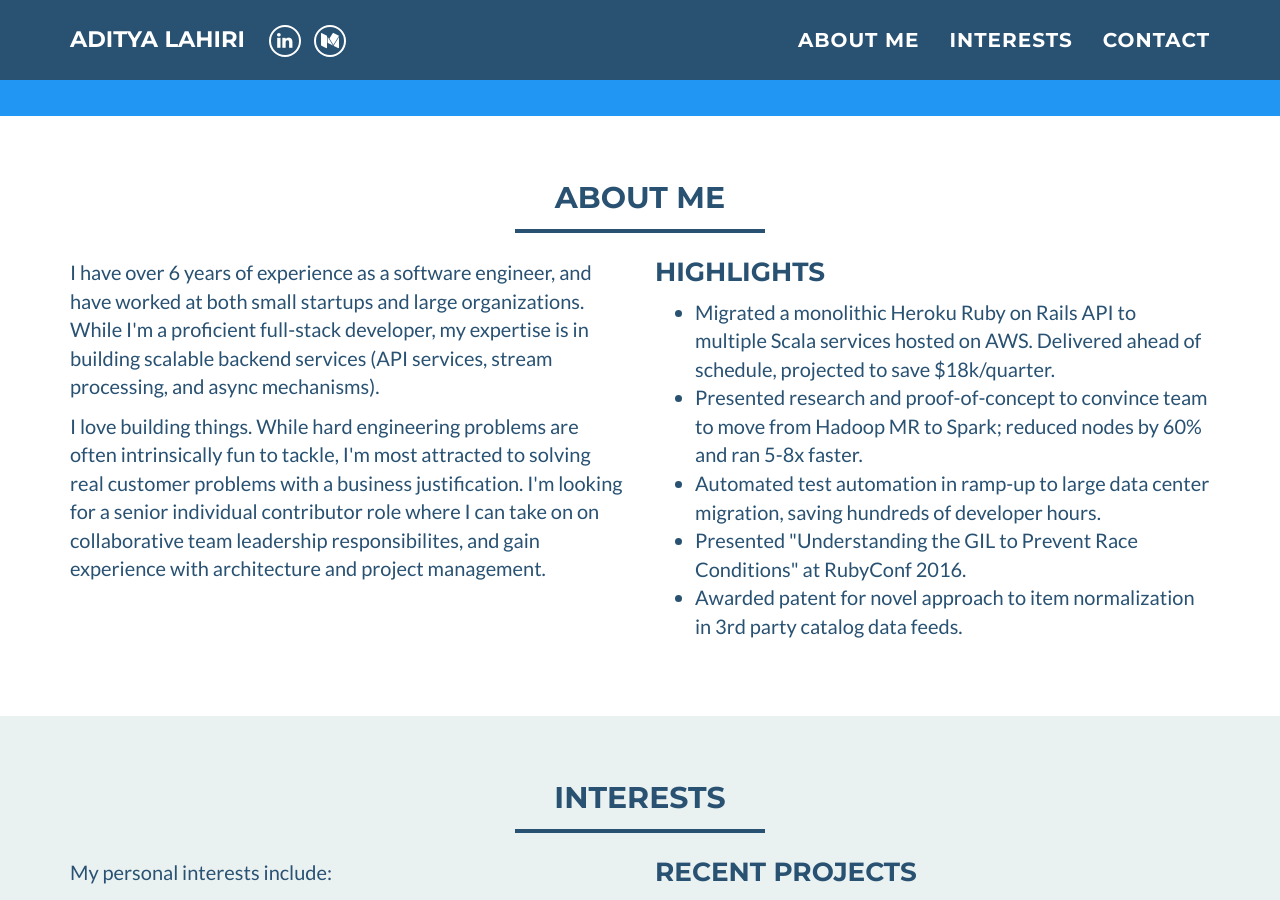
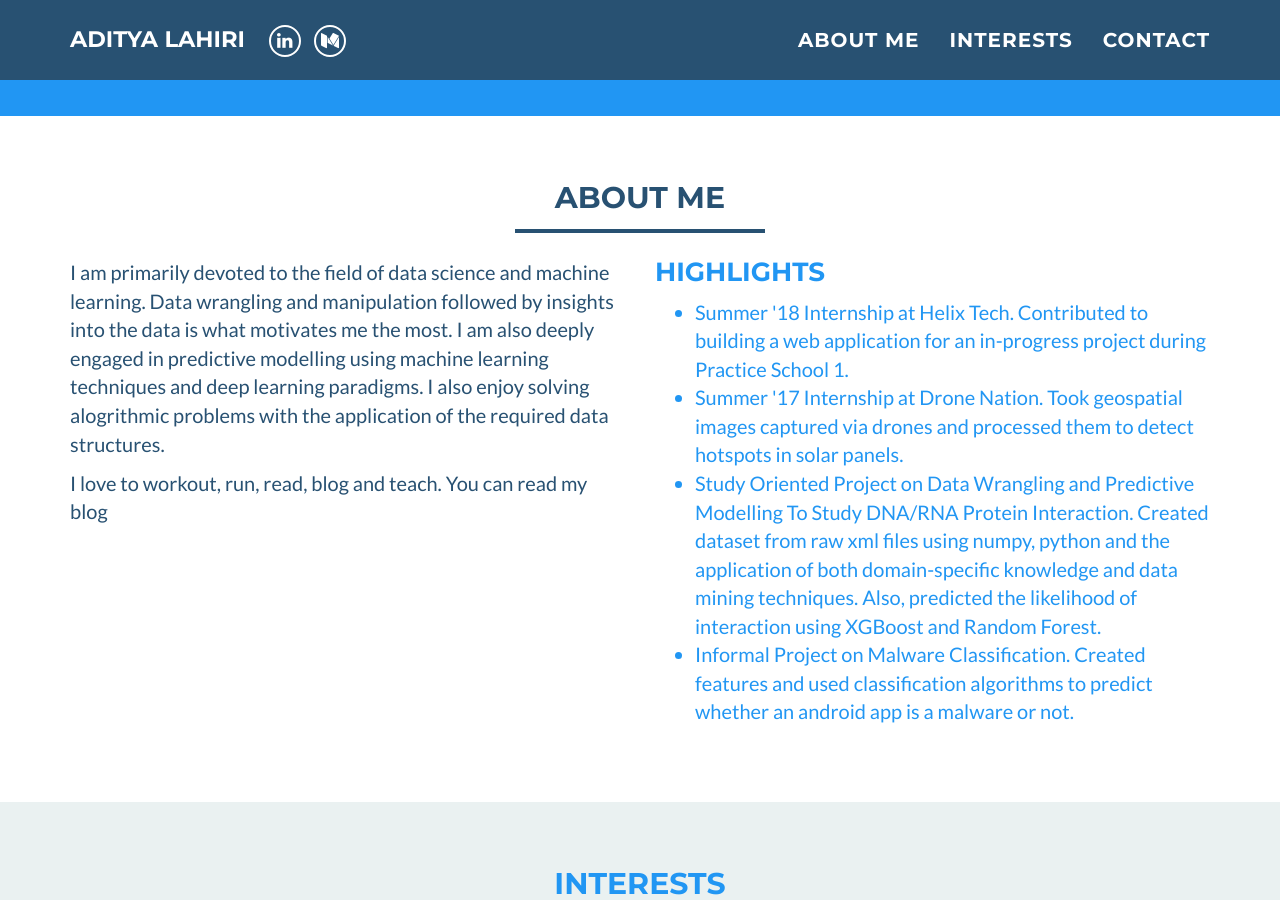
Before and after one commit to adityalahiri/adityalahiri.github.io, a Jekyll site: the page built from index.html, in a window 1280 px wide and 900 px high, scrolled down 534 px. Built offline with Jekyll 4.4.1, drawn with Linux system fonts in a browser that asks for light colours.

Commit message:
highlights

```diff
--- a/_includes/about_me.html
+++ b/_includes/about_me.html
@@ -9,36 +9,35 @@
     <div class="row">
 	    <div class="col-sm-6">
     		<p>
-            I have over 6 years of experience as a software engineer, and have worked
-            at both small startups and large organizations. While I'm a proficient full-stack
-            developer, my expertise is in building scalable backend services (API services, stream processing,
-            and async mechanisms).
+           I am primarily devoted to the field of data science and machine learning. Data wrangling and manipulation
+           followed by insights into the data is what motivates me the most. I am also deeply engaged in predictive
+           modelling using machine learning techniques and deep learning paradigms. I also enjoy solving alogrithmic
+           problems with the application of the required data structures.
         </p>
         <p>
-           I love building things.
-           While hard engineering problems are often intrinsically fun to tackle,
-           I'm most attracted to solving real customer problems with a business justification.
-           I'm looking for a senior individual contributor role where I can take on on collaborative
-           team leadership responsibilites, and gain experience with
-           architecture and project management.
+           I love to workout, run, read, blog and teach.
+           You can read my blog <a href="http://www.odesandcodes.wordpress.com"< here where I frequently type
+           out my experiences and thoughts. I am a mentor for the Deep Learning course on Coursera and I teach
+           intermediate python programming to my juniors in my college.
         </p>
       </div>
 	    <div class="col-sm-6">
 		    <h3 style="margin-top:0;">Highlights</h3>
 		    <ul>
     			<li>
-            Migrated a monolithic Heroku Ruby on Rails API to multiple Scala
-            services hosted on AWS. Delivered ahead of schedule, projected to save $18k/quarter.
+            Summer '18 Internship at Helix Tech.
+            Contributed to building a web application for an in-progress project during Practice School 1.
     			</li>
           <li>
-            Presented research and proof-of-concept to convince team to move from Hadoop MR to Spark; reduced nodes by 60% and ran 5-8x faster.
+            Summer '17 Internship at Drone Nation.
+            Took geospatial images captured via drones and processed them to detect hotspots in solar panels.
           <li>
-            Automated test automation in ramp-up to large data center migration, saving hundreds of developer hours.
+            Study Oriented Project on Data Wrangling and Predictive Modelling To Study DNA/RNA Protein Interaction.
+            Created dataset from raw xml files using numpy, python and the application of both domain-specific knowledge and data mining techniques.
+            Also, predicted the likelihood of interaction using XGBoost and Random Forest.
     			<li>
-            Presented "Understanding the GIL to Prevent Race Conditions" at RubyConf 2016.
-    			</li>
-    			<li>
-            Awarded patent for novel approach to item normalization in 3rd party catalog data feeds.
+            Informal Project on Malware Classification.
+            Created features and used classification algorithms to predict whether an android app is a malware or not.
     			</li>
 		    </ul>
 	    </div>
```
